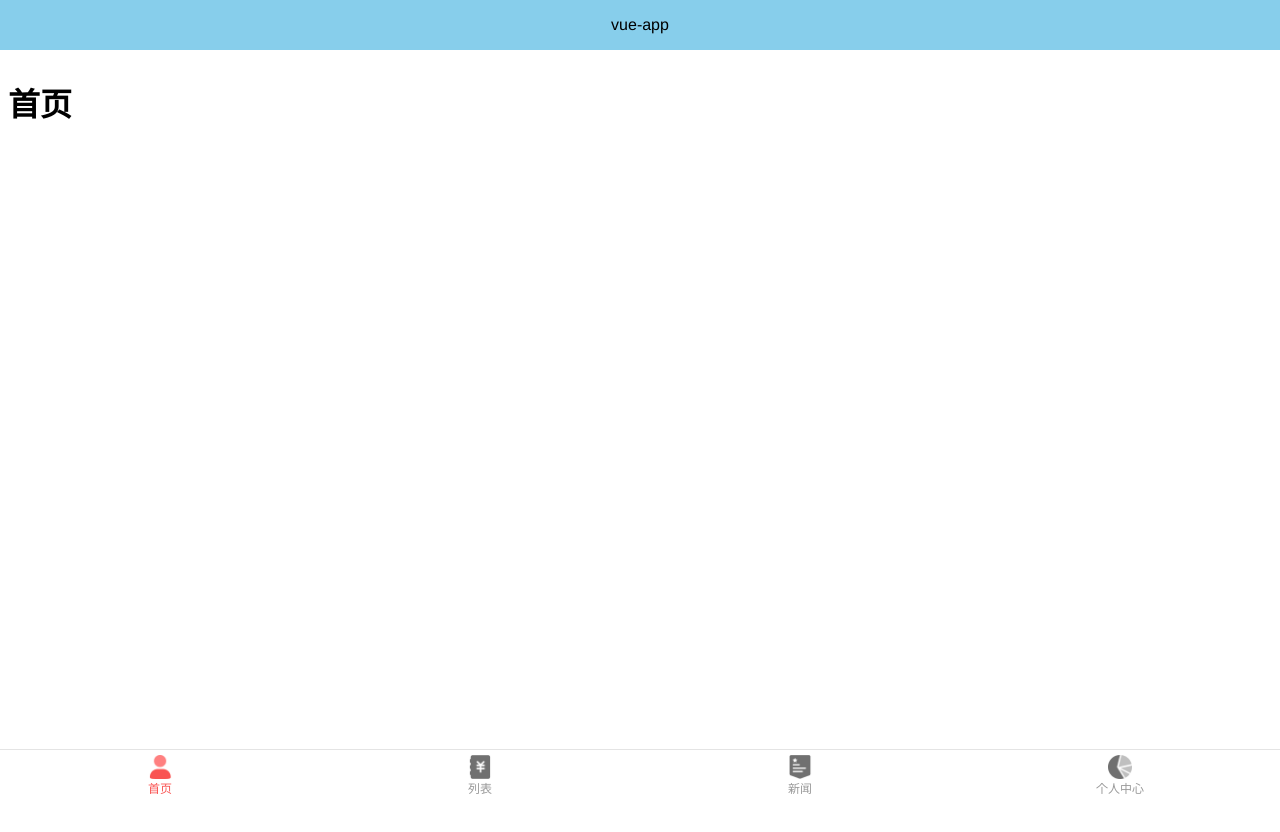
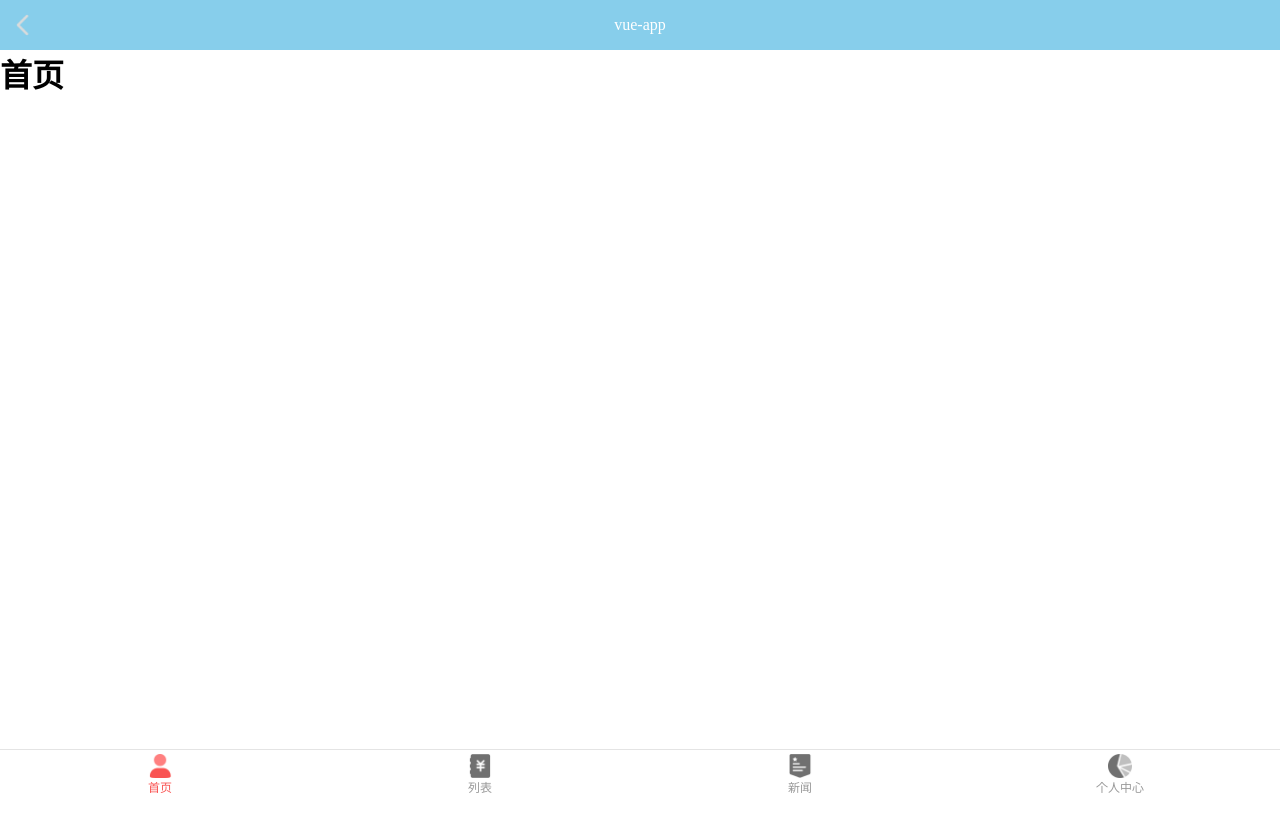
Before and after one commit to MusicTen/vue-h5, a Vue app: page / in a window 1280 px wide. Shown: the top 832 px of the page. Before the commit the page ends 800 px from the top, so only its background shows below. Built offline with nearby package versions, Linux system fonts and the light colour scheme.

Commit message:
完成header头

```diff
--- a/public/index.html
+++ b/public/index.html
@@ -6,6 +6,12 @@
     <meta name="viewport" content="width=device-width,initial-scale=1.0">
     <link rel="icon" href="<%= BASE_URL %>favicon.ico">
     <title>vue-app</title>
+    <style>
+      * {
+        margin: 0;
+        padding: 0;
+      }
+    </style>
   </head>
   <body>
     <noscript>
--- a/src/App.vue
+++ b/src/App.vue
@@ -19,8 +19,7 @@ export default {
 
 <style lang="scss">
 #app {
-  font-family: 'Avenir', Helvetica, Arial, sans-serif;
-  -webkit-font-smoothing: antialiased;
-  -moz-osx-font-smoothing: grayscale;
+  width: 100%;
+  height: 100%;
 }
 </style>
--- a/src/components/common/Footer.vue
+++ b/src/components/common/Footer.vue
@@ -39,10 +39,18 @@ export default {
             ]
         }
     },
+    watch: {
+        $route(to, from) { // 监听路由变化
+            console.log(to.path, from);
+            let currenHash = to.path
+            this.currentIndex = this.tabbar.findIndex((value) => value.path == currenHash)
+        }
+    },
     methods: {
         choose: function(index, path) {
             // console.log(index, path)
             this.currentIndex = index
+            console.log(this.$router)
             this.$router.push({path: path})
         }
     }
--- a/src/components/common/Header.vue
+++ b/src/components/common/Header.vue
@@ -1,6 +1,6 @@
 <template>
     <div class="header">
-        <div class="title">vue-app</div>
+        <div class="title"><img :src="back" @click="goback" alt="返回">vue-app</div>
     </div>
 </template>
 <script>
@@ -8,6 +8,13 @@ export default {
     name: 'Header',
     data() {
         return {
+            back: require('../../assets/back.png'),
+        }
+    },
+    methods: {
+        goback() {
+            console.log(this.$router)
+            this.$router.back(-1)
         }
     }
 }
@@ -21,11 +28,20 @@ export default {
             width: 100%;
             height: 50px;
             line-height: 50px;
+            color: #fff;
             background-color: skyblue;
             text-align: center;
             position: fixed;
             top: 0;
             left: 0;
+            img {
+                width: 24px;
+                height: 24px;
+                position: absolute;
+                top: 13px;
+                left: 13px;
+            }
         }
+
     }
 </style>
--- a/src/router.js
+++ b/src/router.js
@@ -8,6 +8,11 @@ Vue.use(Router)
 
 export default new Router({
   mode: 'history', // 干掉地址栏里边的#号键
+  // 需要注意的是，当我们启用 history 模式的时候，
+  // 由于我们的项目是一个单页面应用，所以在路由跳转的时候，
+  // 就会出现访问不到静态资源而出现 404 的情况，
+  // 这时候就需要服务端增加一个覆盖所有情况的候选资源：
+  // 如果 URL 匹配不到任何静态资源，则应该返回同一个 index.html 页面
   base: process.env.BASE_URL,
   routes: [
     {
--- a/src/views/Index.vue
+++ b/src/views/Index.vue
@@ -1,5 +1,5 @@
 <template>
-    <div>
+    <div class="index">
         <h1>首页</h1>
     </div>
 </template>
@@ -13,5 +13,7 @@ export default {
 }
 </script>
 <style>
-
+    .index {
+        height: 900px;
+    }
 </style>
```
Also changed, not shown: src/assets/back.png (added), 1 other file (tests, documents, lock files or other folders).
